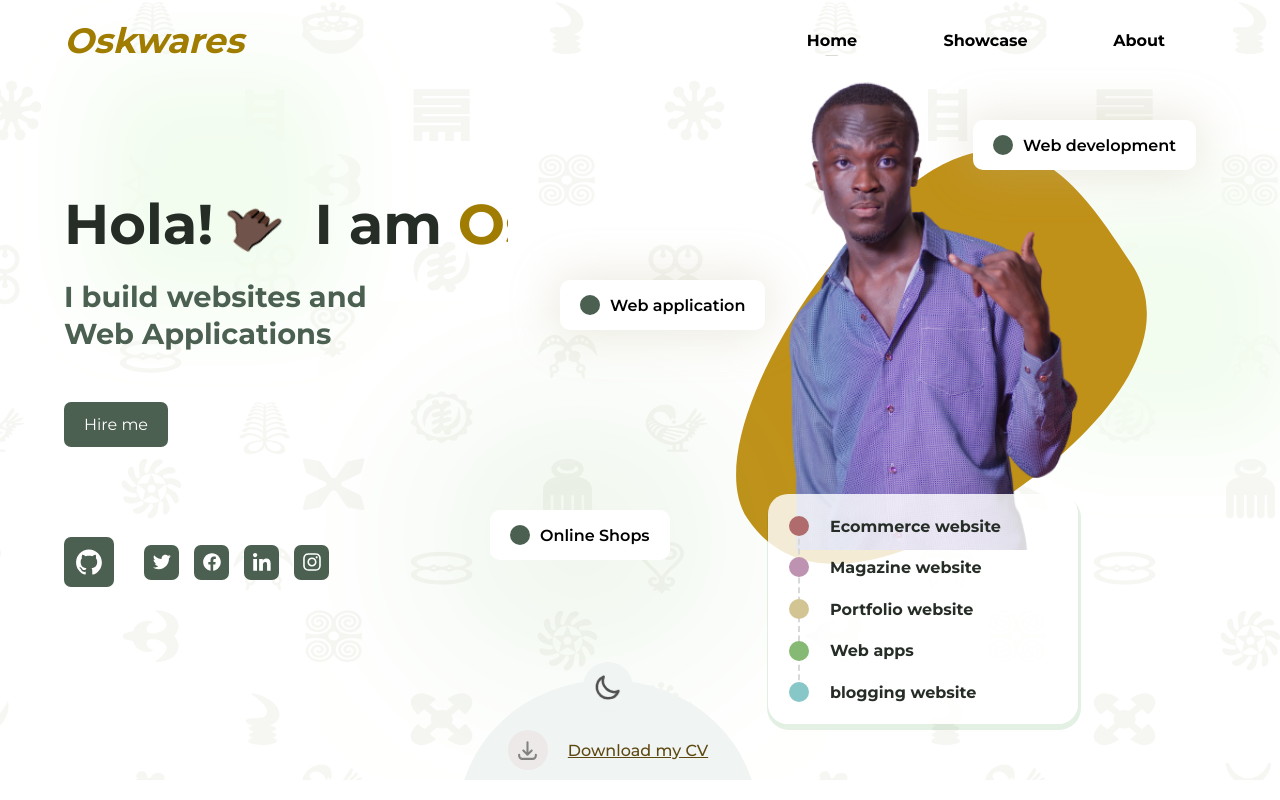
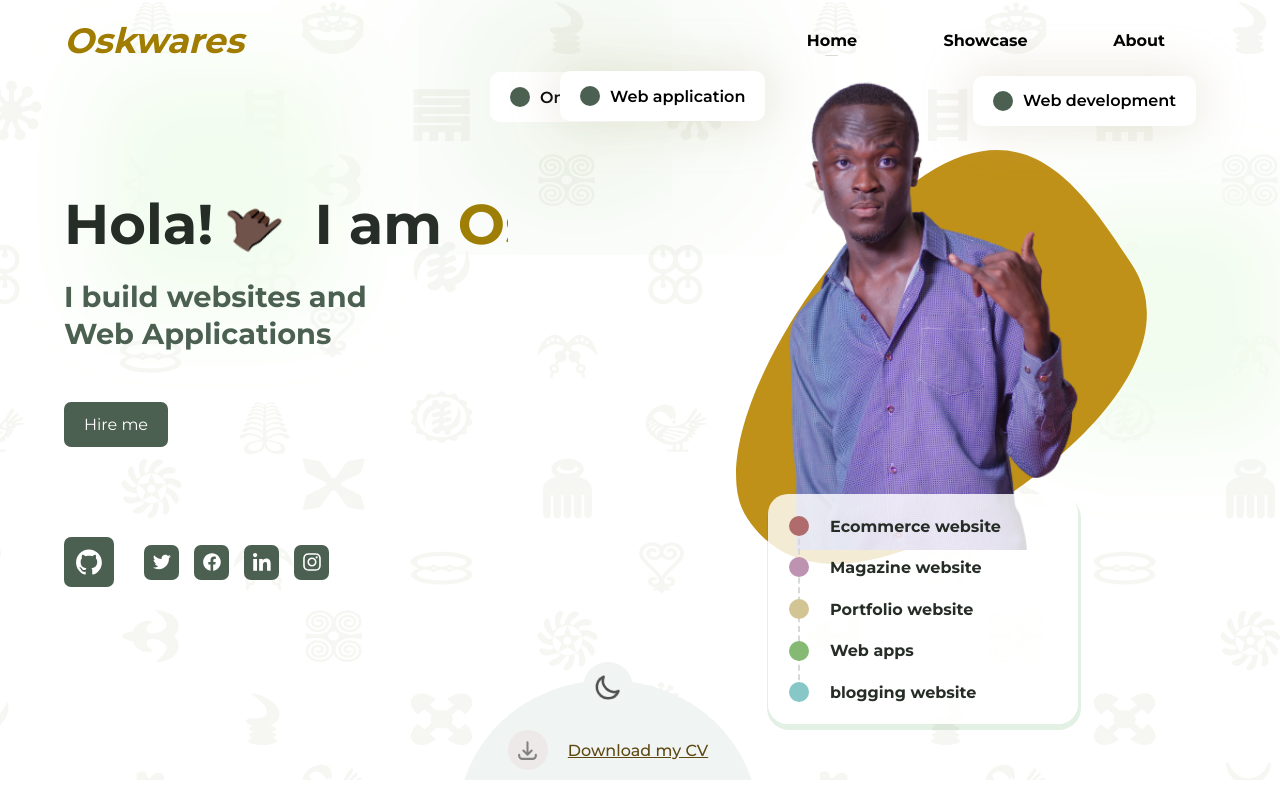
Before and after one commit to Kwameowusu/oskwares, a Next.js app: page / in a window 1280 px wide. Built offline with nearby package versions, Linux system fonts and the light colour scheme.

Commit message:
oskwares

```diff
--- a/styles/global/globals.css
+++ b/styles/global/globals.css
@@ -293,6 +293,16 @@ body {
     }
 }
 
+@keyframes mymove2 {
+    0% {
+        top: -10px;
+    }
+
+    100% {
+        top: 10px;
+    }
+}
+
 @keyframes myswing {
     0% {
             transform: rotate(15deg);
--- a/styles/home/HeroSection.css
+++ b/styles/home/HeroSection.css
@@ -628,7 +628,7 @@ animation: mymove 2s infinite 100ms alternate;
     top: 40px;
     display: flex;
     align-items: center;
-/* animation: mymove 2.5s infinite alternate; */
+animation: mymove 2.5s infinite alternate;
 }
 
 
@@ -655,7 +655,7 @@ animation: mymove 2s infinite 100ms alternate;
     top: 430px;
     display: flex;
     align-items: center;
-/* animation: mymove 2.5s infinite 200ms alternate; */
+animation: mymove 2.5s infinite 200ms alternate;
 
 }
 
@@ -672,7 +672,7 @@ animation: mymove 2s infinite 100ms alternate;
     top: 200px;
     display: flex;
     align-items: center;
-/* animation: mymove 2.5s infinite 300ms alternate; */
+animation: mymove 2.5s infinite 300ms alternate;
 }
 
 .herosection-content-image-tag-dot {
```
